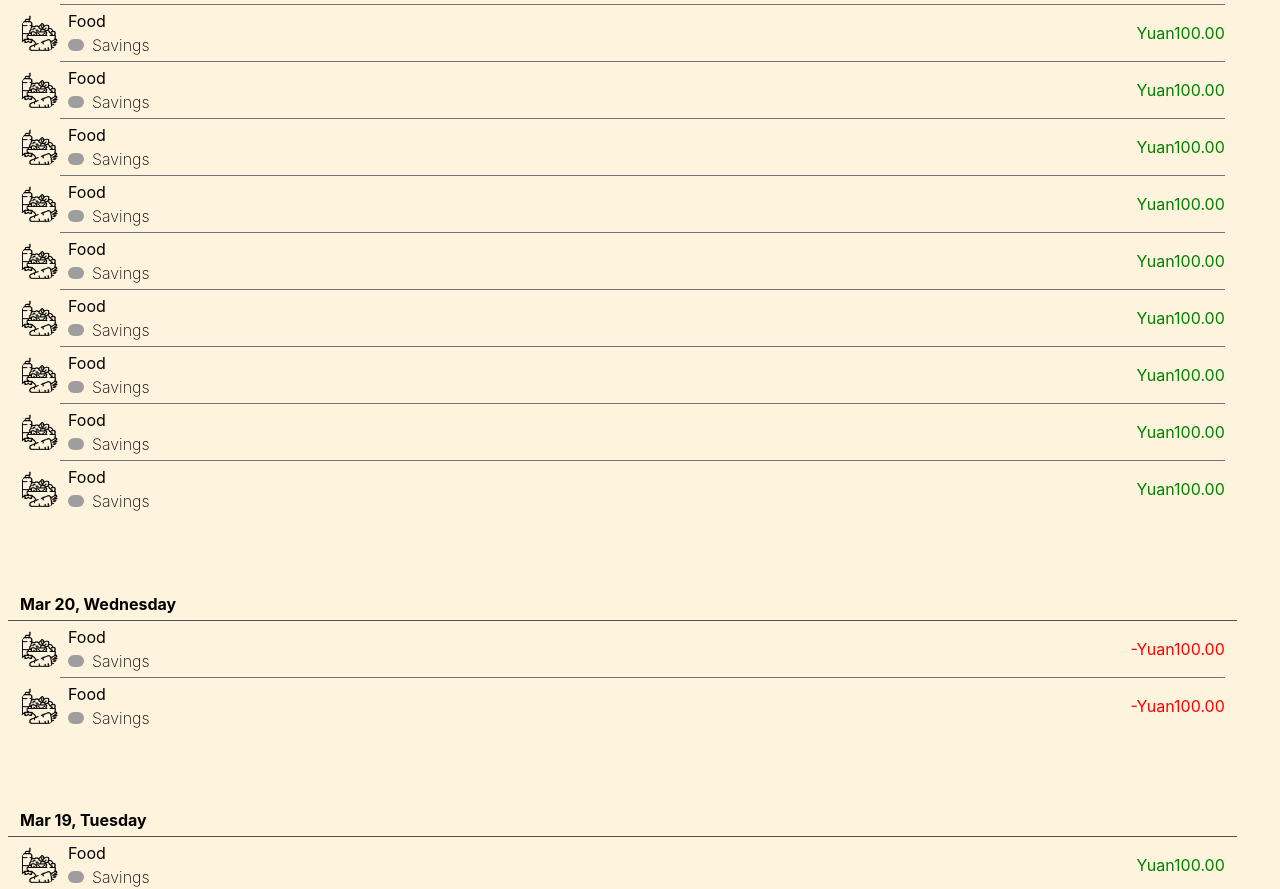
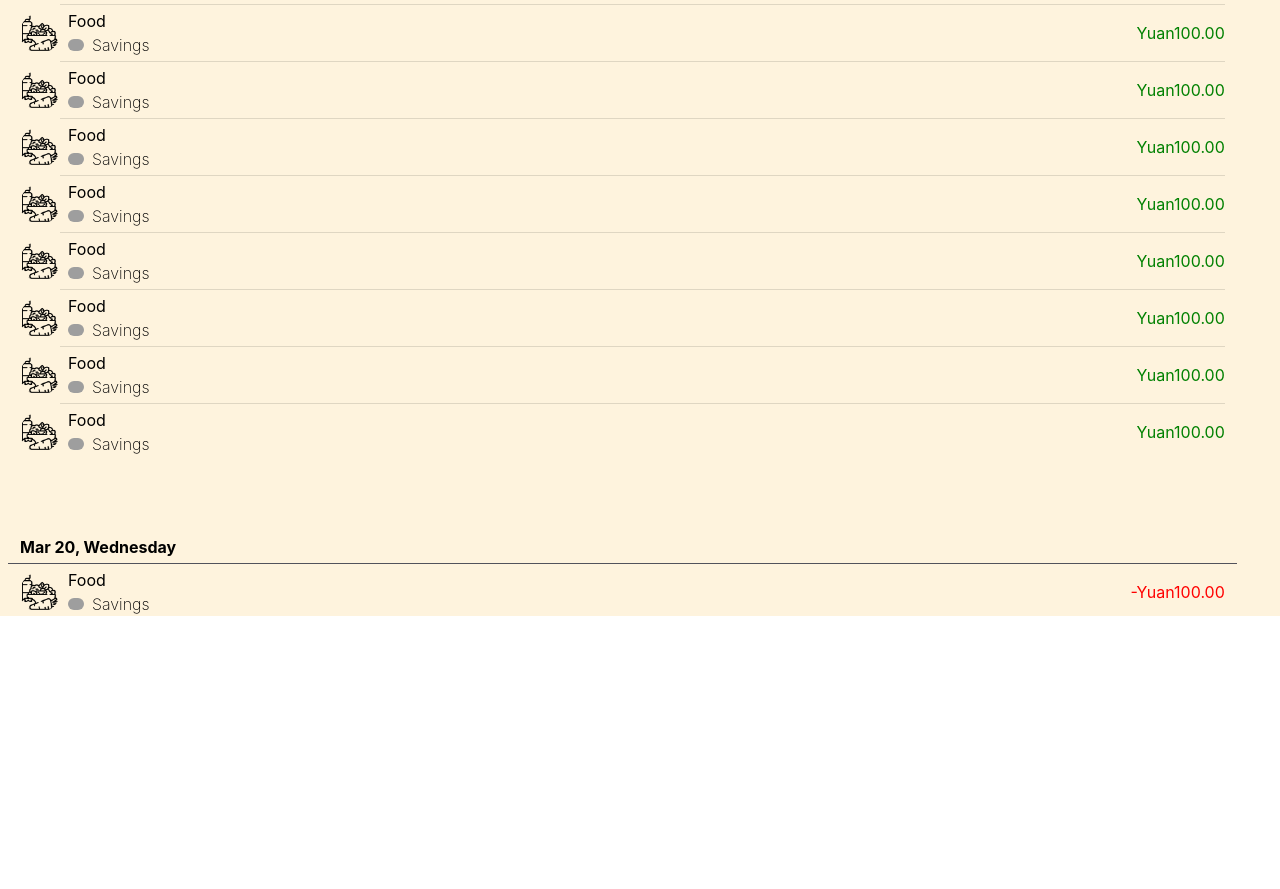
Before and after one commit to redbirdztc/billaster, a React (Create React App) app: page / in a window 1280 px wide. Shown: the part 930-1819 px from the top of the page. After the commit the page ends 1546 px from the top, so only its background shows below. Built offline with nearby package versions, Linux system fonts and the light colour scheme; grey boxes are pictures that could not be loaded.

Commit message:
fix: header bar

```diff
--- a/package.json
+++ b/package.json
@@ -3,6 +3,9 @@
   "version": "0.1.0",
   "private": true,
   "dependencies": {
+    "@emotion/react": "^11.11.4",
+    "@emotion/styled": "^11.11.5",
+    "@mui/material": "^5.15.18",
     "@testing-library/jest-dom": "^5.17.0",
     "@testing-library/react": "^13.4.0",
     "@testing-library/user-event": "^13.5.0",
--- a/src/App.js
+++ b/src/App.js
@@ -10,16 +10,15 @@ import UpperDrawer from './upper_drawer';
 
 function App() {
   const [headerMovement, setHeaderMovement] = useState(0);
-  const [recordsMovement, setRecordsMovement] = useState(0);
   const [startY, setStartY] = useState(0);
 
   const handleTouchStart = (event) => {
     setStartY(event.touches[0].clientY);
   };
 
-  const handleTouchMove = (movement, maxMovement, setter) => (event) => {
+  const handleTouchMove = (maxMovement, setter) => (event) => {
     const touchY = event.touches[0].clientY;
-    var diffY = movement + (startY - touchY);
+    var diffY = startY - touchY;
 
     if (diffY < 0) {
       diffY = 0
@@ -31,23 +30,23 @@ function App() {
   };
 
   return (
-    <div >
-      <div  onTouchStart={handleTouchStart} onTouchMove={handleTouchMove(headerMovement, 96, setHeaderMovement)}>
-        <UpperDrawer movement={headerMovement} maxMovement={96} >
-          <div className='App-background  z-10'>
-            <Header/>
-            <FilterBar/>
+    <div>
+      <div className='App-background' onTouchStart={handleTouchStart} onTouchMove={handleTouchMove(96, setHeaderMovement)}>
+        <UpperDrawer movement={headerMovement} maxMovement={96} boxShadow={"0px 1px 16px 2px rgba(0,0,0,0.1)"}>
+          <div className='App-background'  >
+            <Header />
+            <FilterBar />
             <StatisticBar expense={1362.74} income={11988.7} />
           </div>
         </UpperDrawer>
+
+        <div className='w-full z-0 left-0 fixed' style={{ position: 'relative', top: `${144 - headerMovement}px` }}>
+          <div className='App-background' style={{ height: 'calc(100% - 9rem)' }}>
+            <MonthlyRecords records={[]} />
+          </div>
+        </div>
       </div>
 
-      <div className='top-36  w-full' onTouchStart={handleTouchStart} onTouchMove={handleTouchMove(recordsMovement, 180, setRecordsMovement)}>
-
-          <div className='App-background z-0' style={{ height: 'calc(100% - 9rem)' }} >
-            <MonthlyRecords records={[]}></MonthlyRecords>
-          </div>
-      </div>
     </div>
   );
 }
--- a/src/daily_record.js
+++ b/src/daily_record.js
@@ -8,7 +8,6 @@ import CircleButton from "./button_circle";
 
 const DailyRecord = ({ record }) => {
     const { category, account, amount, unit, isExpense } = record;
-    // const iconSize = '5vw'
 
     // amount 转为保留两位小数的字符串
     const amountStr = amount.toFixed(2);
@@ -16,13 +15,13 @@ const DailyRecord = ({ record }) => {
     return (
         <div className="h-12 flex flex-row justify-between content-center align-center items-center" >
             <div className="w-10 h-fit ">
-                <CircleButton icon={category.icon} onClick={() => { }} ></CircleButton>
+                <CircleButton icon={category.icon} ></CircleButton>
             </div>
             <div className="flex-col ml-2 items-start">
                 <div className='font-normal'>{category.code}</div>
                 <div className='flex flex-row items-center'>
                     <div className="w-4 h-fit">
-                        <CircleButton icon={account.icon} onClick={() => { }}></CircleButton>
+                        <CircleButton icon={account.icon}></CircleButton>
                     </div>
                     <span className='ml-2 font-extralight'>{account.code}</span>
                 </div>
--- a/src/daily_records.js
+++ b/src/daily_records.js
@@ -1,5 +1,6 @@
 import React from "react";
 import propTypes from "prop-types";
+import Divider from '@mui/material/Divider';
 
 import "./App.css"
 
@@ -10,17 +11,13 @@ const DailyRecords = ({ date, records }) => {
     const day = date.toLocaleString('en-us', { day: "numeric" });
     const weekday = date.toLocaleString('en-us', { weekday: "long" });
 
-    const seperator = () => (
-        <div className="flex flex-row w-auto ml-10 mt-1 mb-1 h-px bg-zinc-500" ></div>
-    )
-
     const elementsOfRecords = records.map((record, index) => {
         const isLast = index === Object.keys(records).length - 1;
 
         return (
             <div key={index}>
                 {DailyRecord({ record })}
-                {isLast ? null : seperator()}
+                {isLast ? null : <div className="w-auto ml-10 mt-1 mb-1"><Divider /></div>}
             </div>
         )
     })
--- a/src/monthly_records.js
+++ b/src/monthly_records.js
@@ -21,48 +21,6 @@ const MonthlyRecords = ({ records }) => {
             amount: 100,
             unit: "Yuan",
             isExpense: true
-        },
-        {
-            date: new Date(),
-            category: {
-                "icon": FoodIcon,
-                "code": "Food"
-            },
-            account: {
-                "icon": PiggyBank,
-                "code": "Savings"
-            },
-            amount: 100,
-            unit: "Yuan",
-            isExpense: true
-        },
-        {
-            date: new Date(new Date().setDate(new Date().getDate() - 1)),
-            category: {
-                "icon": FoodIcon,
-                "code": "Food"
-            },
-            account: {
-                "icon": PiggyBank,
-                "code": "Savings"
-            },
-            amount: 100,
-            unit: "Yuan",
-            isExpense: false
-        },
-        {
-            date: new Date(new Date().setDate(new Date().getDate() + 1)),
-            category: {
-                "icon": FoodIcon,
-                "code": "Food"
-            },
-            account: {
-                "icon": PiggyBank,
-                "code": "Savings"
-            },
-            amount: 100,
-            unit: "Yuan",
-            isExpense: false
         },
     ]
     for (var i = 0; i < 20; i++) {
--- a/src/upper_drawer.js
+++ b/src/upper_drawer.js
@@ -3,12 +3,13 @@ import PropTypes from "prop-types";
 
 import "./App.css"
 
-const UpperDrawer = ({ movement, children,  height }) => {
+const UpperDrawer = ({ movement, children, height, boxShadow }) => {
     const style = {
         transform: `translateY(calc(${-movement}px)) `,
         height: height,
         transformOrigin: "top",
-        transition: "transform 0.1s"
+        transition: "transform 0.1s",
+        boxShadow: boxShadow
     }
 
     console.log(movement)
@@ -17,7 +18,9 @@ const UpperDrawer = ({ movement, children,  height }) => {
             w-full
             top-0
             left-0
-            overflow-hidden">
+            overflow-hidden
+            fixed
+            z-10">
             {children}
         </div>
     )
@@ -27,6 +30,7 @@ UpperDrawer.propTypes = {
     movement: PropTypes.number.isRequired,
     children: PropTypes.node.isRequired,
     height: PropTypes.string,
+    boxShadow: PropTypes.string,
     zIndex: PropTypes.number
 }
 
```
Also changed, not shown: 1 other file (tests, documents, lock files or other folders).
